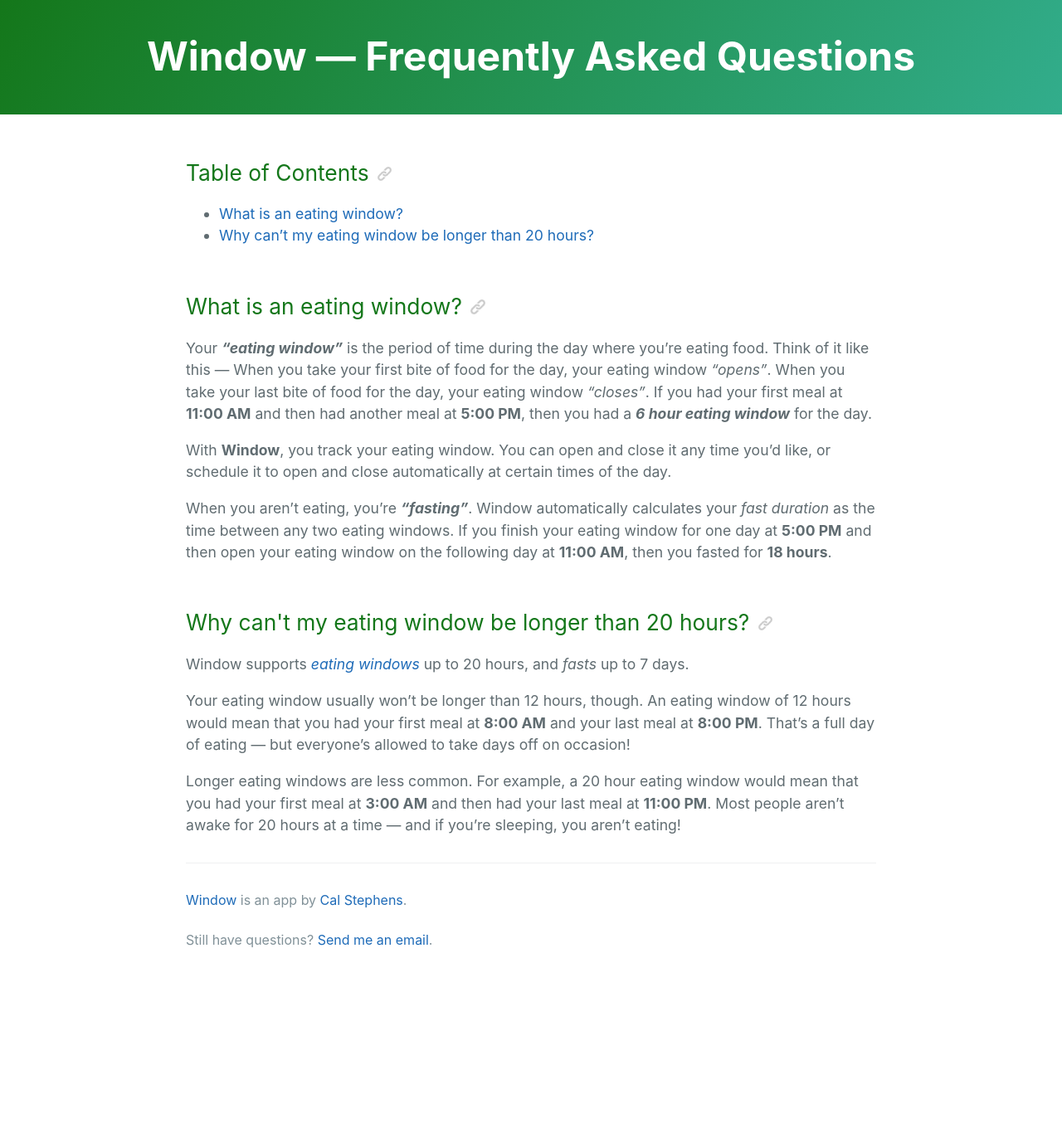
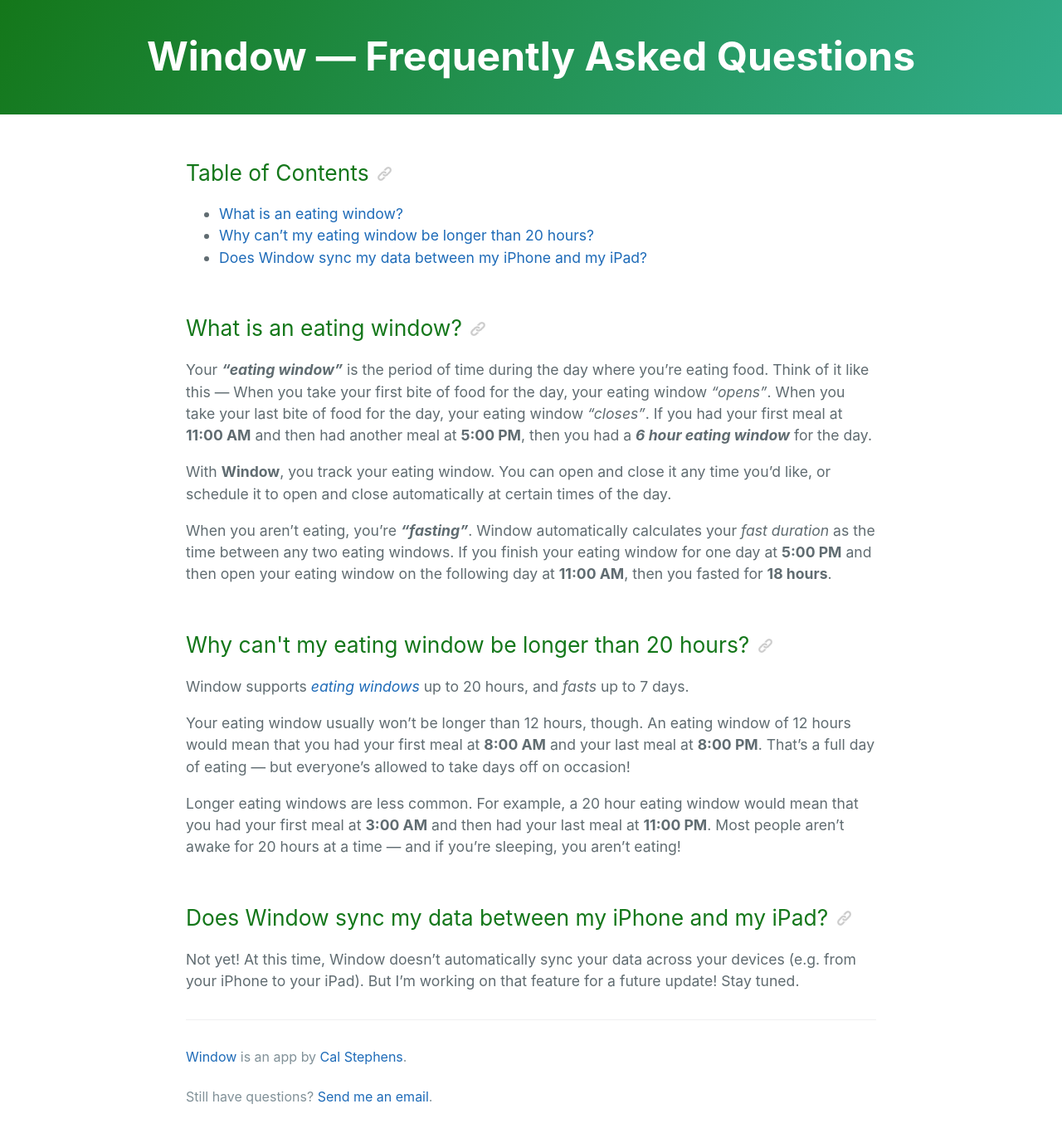
Before and after one commit to calda/windowfasting.app, a Jekyll site: the page built from faq.md, in a window 1280 px wide. Shown: the whole page at 83% size. Built offline with Jekyll 4.4.1, drawn with Linux system fonts in a browser that asks for light colours; the repository's description, which GitHub fills in, is left out; before the commit the page ends 1177 px from its top, so only the background shows below that.

Commit message:
Add 'Does Window sync my data between my iPhone and my iPad?'

```diff
--- a/faq.md
+++ b/faq.md
@@ -5,7 +5,8 @@ layout: document
 
 {% include section.html name="Table of Contents" %}
  - {% include link.html name="What is an eating window?" %}
-  - {% include link.html name="Why can't my eating window be longer than 20 hours?" %}
+ - {% include link.html name="Why can't my eating window be longer than 20 hours?" %}
+ - {% include link.html name="Does Window sync my data between my iPhone and my iPad?" %}
 
 {% include section.html name="What is an eating window?" %}
 
@@ -23,3 +24,8 @@ Window supports *[eating windows](#what-is-an-eating-window?)* up to 20 hours, a
 Your eating window usually won't be longer than 12 hours, though. An eating window of 12 hours would mean that you had your first meal at **8:00 AM** and your last meal at **8:00 PM**. That's a full day of eating &mdash; but everyone's allowed to take days off on occasion!
 
 Longer eating windows are less common. For example, a 20 hour eating window would mean that you had your first meal at **3:00 AM** and then had your last meal at **11:00 PM**. Most people aren't awake for 20 hours at a time &mdash; and if you're sleeping, you aren't eating!
+
+
+{% include section.html name="Does Window sync my data between my iPhone and my iPad?" %}
+
+Not yet! At this time, Window doesn't automatically sync your data across your devices (e.g. from your iPhone to your iPad). But I'm working on that feature for a future update! Stay tuned.
```
